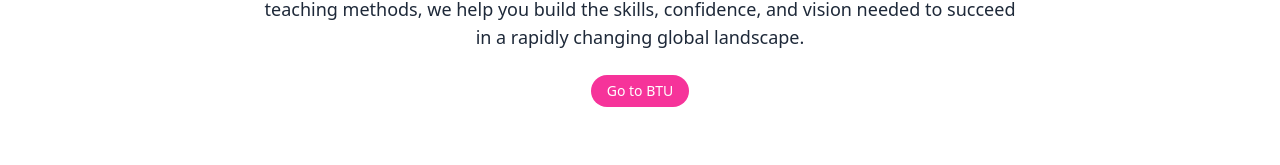
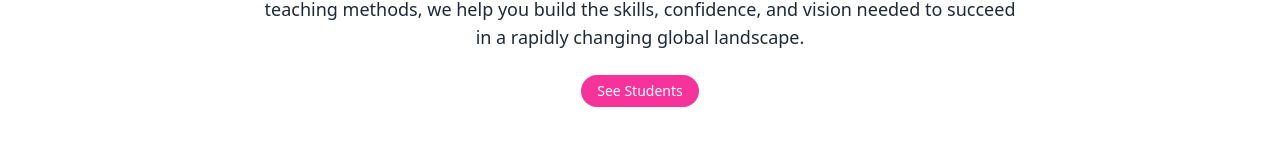
Before and after one commit to MaisaDaisa/REACT-quiz3, a React (Vite) app: page / in a window 1280 px wide. Shown: the part 318-483 px from the top of the page. Built offline with nearby package versions, Linux system fonts and the light colour scheme.

Commit message:
ref: redirect to student page instead

```diff
--- a/src/components/pages/Hero/HeroButton.tsx
+++ b/src/components/pages/Hero/HeroButton.tsx
@@ -3,8 +3,8 @@ import Button from '../../common/Button';
 
 const HeroButton = () => {
     return (
-        <Link to={'https://btu.edu.ge/en/home-english/'} className="mt-6">
-            <Button>Go to BTU</Button>
+        <Link to={'/students'} className="mt-6">
+            <Button>See Students</Button>
         </Link>
     );
 };
```
